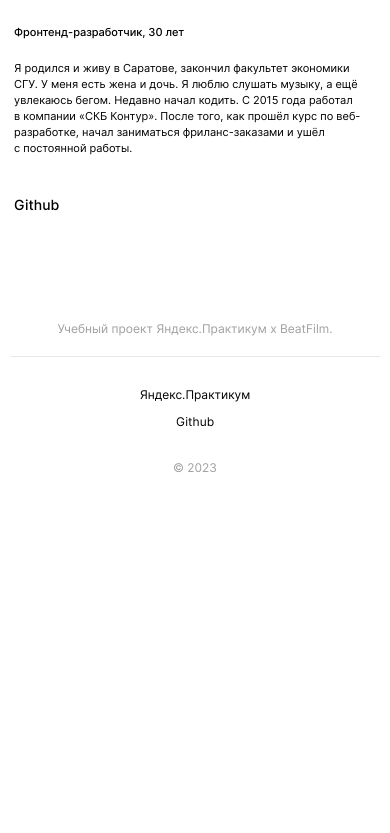
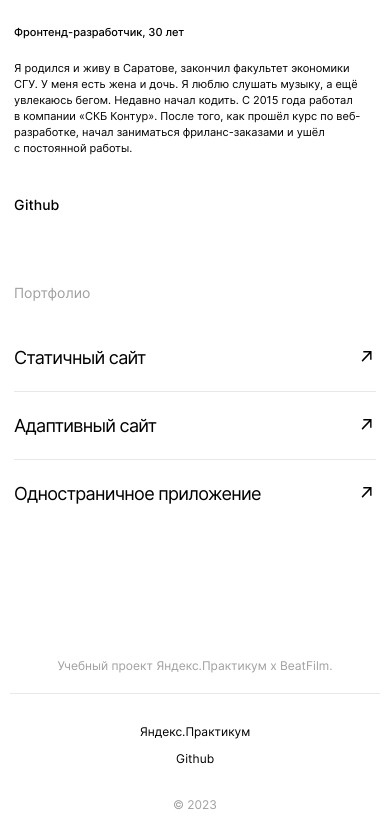
Before and after one commit to Maks-well-88/movies-explorer-frontend, a React (Create React App) app: page / in a window 390 px wide. Shown: the part 2601-3434 px from the top of the page. Before the commit the page ends 3097 px from the top, so only its background shows below. Built offline with nearby package versions, Linux system fonts and the light colour scheme.

Commit message:
Feat: add Portfolio component

```diff
--- a/src/components/Main/Main.js
+++ b/src/components/Main/Main.js
@@ -4,6 +4,7 @@ import { Promo } from '../Promo/Promo';
 import { AboutProject } from '../AboutProject/AboutProject';
 import { Techs } from '../Techs/Techs';
 import { AboutMe } from '../AboutMe/AboutMe';
+import { Portfolio } from '../Portfolio/Portfolio';
 import './Main.css';
 
 export const Main = () => {
@@ -14,6 +15,7 @@ export const Main = () => {
 			<AboutProject />
 			<Techs />
 			<AboutMe />
+			<Portfolio />
 			<Footer />
 		</div>
 	);
--- /dev/null
+++ b/src/components/Portfolio/Portfolio.css
@@ -0,0 +1,117 @@
+.Portfolio {
+	padding: 17px 70px 91px 70px;
+}
+
+.Portfolio__title {
+	font-weight: 400;
+	font-size: 18px;
+	line-height: 20px;
+	color: #a0a0a0;
+	mix-blend-mode: normal;
+}
+
+.Portfolio__list {
+	margin-top: 30px;
+	list-style: none;
+	padding: 0;
+}
+
+.Portfolio__item {
+	height: 88px;
+	display: flex;
+	align-items: center;
+	justify-content: space-between;
+	position: relative;
+}
+
+.Portfolio__item::after {
+	position: absolute;
+	content: '';
+	height: 1px;
+	background: #e8e8e8;
+	position: absolute;
+	bottom: 0;
+	left: 0;
+	right: 0;
+}
+
+.Portfolio__item:nth-child(2) {
+	height: 92px;
+}
+
+.Portfolio__item:nth-child(3)::after {
+	display: none;
+}
+
+.Portfolio__item-name {
+	margin: 0;
+	font-weight: 400;
+	font-size: 30px;
+	line-height: 50px;
+	letter-spacing: -0.04em;
+	color: #000000;
+}
+
+.Portfolio__item-image {
+	margin: 10px 6px 0 0;
+	width: 17px;
+	transition: opacity 0.2s ease-in-out;
+}
+
+.Portfolio__item-image:hover {
+	opacity: 0.7;
+}
+
+@media screen and (max-width: 820px) {
+	.Portfolio {
+		padding: 12px 50px 57px 50px;
+	}
+
+	.Portfolio__item-name {
+		font-size: 28px;
+		line-height: 50px;
+	}
+
+	.Portfolio__item:nth-child(2) {
+		height: 90px;
+	}
+}
+
+@media screen and (max-width: 530px) {
+	.Portfolio__item-name {
+		font-size: 18px;
+		line-height: 28px;
+	}
+
+	.Portfolio__item-image {
+		width: 14px;
+	}
+}
+
+@media screen and (max-width: 420px) {
+	.Portfolio {
+		padding: 30px 14px 52px 14px;
+	}
+
+	.Portfolio__title {
+		font-size: 14px;
+		line-height: 20px;
+	}
+
+	.Portfolio__list {
+		margin: 21px 0 0 0;
+	}
+
+	.Portfolio__item {
+		height: 68px;
+	}
+
+	.Portfolio__item:nth-child(2) {
+		height: 68px;
+	}
+
+	.Portfolio__item-image {
+		margin: 0 4px 2px 0;
+		width: 11px;
+	}
+}
--- /dev/null
+++ b/src/components/Portfolio/Portfolio.js
@@ -0,0 +1,30 @@
+import Arrow from '../../images/arrow.svg';
+import './Portfolio.css';
+
+export const Portfolio = () => {
+	return (
+		<section className='Portfolio'>
+			<h1 className='Portfolio__title'>Портфолио</h1>
+			<ul className='Portfolio__list'>
+				<li className='Portfolio__item'>
+					<p className='Portfolio__item-name'>Статичный сайт</p>
+					<a href='https://maks-well-88.github.io/how-to-learn/' target='_blank' rel='noreferrer'>
+						<img className='Portfolio__item-image' src={Arrow} alt='Перейти' />
+					</a>
+				</li>
+				<li className='Portfolio__item'>
+					<p className='Portfolio__item-name'>Адаптивный сайт</p>
+					<a href='https://maks-well-88.github.io/russian-travel/' target='_blank' rel='noreferrer'>
+						<img className='Portfolio__item-image' src={Arrow} alt='Перейти' />
+					</a>
+				</li>
+				<li className='Portfolio__item'>
+					<p className='Portfolio__item-name'>Одностраничное приложение</p>
+					<a href='https://maks-well-88.github.io/mesto/' target='_blank' rel='noreferrer'>
+						<img className='Portfolio__item-image' src={Arrow} alt='Перейти' />
+					</a>
+				</li>
+			</ul>
+		</section>
+	);
+};
```
Also changed, not shown: src/images/arrow.svg (added).
